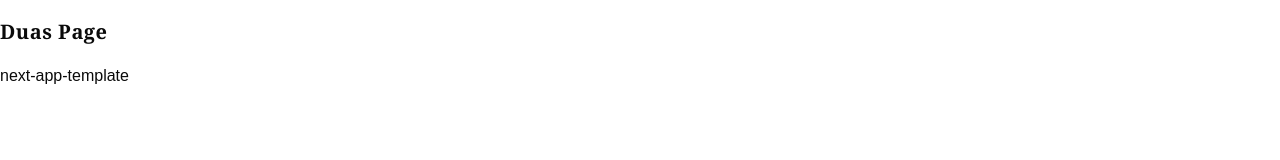
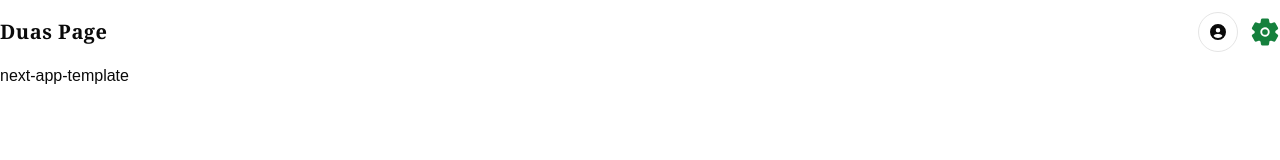
Before and after one commit to masud467/ird-foundation-task-client, a Next.js app: page / in a window 1280 px wide. Shown: the top 160 px of the page. Built offline with nearby package versions, Linux system fonts and the light colour scheme.

Commit message:
added dropdown-menu on navbar section.

```diff
--- a/package.json
+++ b/package.json
@@ -17,6 +17,7 @@
     "next": "15.0.3",
     "react": "19.0.0-rc-66855b96-20241106",
     "react-dom": "19.0.0-rc-66855b96-20241106",
+    "react-icons": "^5.3.0",
     "tailwind-merge": "^2.5.4",
     "tailwindcss-animate": "^1.0.7"
   },
--- /dev/null
+++ b/src/components/CircleLoading.jsx
@@ -0,0 +1,13 @@
+import React from "react";
+
+const CircleLoading = ({ className }) => {
+  return (
+    <div className="my-10 flex justify-center">
+      <div
+        className={`${className} h-10 w-10 animate-spin rounded-full border-4 border-t-primary`}
+      ></div>
+    </div>
+  );
+};
+
+export default CircleLoading;
--- a/src/components/Navbar.jsx
+++ b/src/components/Navbar.jsx
@@ -1,12 +1,18 @@
 "use client";
 import Link from "next/link";
-
+import { IoSettings } from "react-icons/io5";
 import React from "react";
+import { Button } from "./ui/button";
+import { FaCircleUser } from "react-icons/fa6";
+import {
+  DropdownMenu,
+  DropdownMenuContent,
+  DropdownMenuLabel,
+  DropdownMenuSeparator,
+  DropdownMenuTrigger,
+} from "./ui/dropdown-menu";
 
 const Navbar = () => {
-  // const [isCartOpen, setCartOpen] = useState(false);
-  // const [isClient, setIsClient] = useState(false);
-
   return (
     <>
       <header className={"sticky top-0 z-50 h-16 w-full border-border/40"}>
@@ -19,6 +25,32 @@ const Navbar = () => {
               Duas Page
             </span>
           </Link>
+          <div className="flex items-center gap-3">
+            <>
+              <DropdownMenu>
+                <DropdownMenuTrigger asChild>
+                  <Button
+                    variant="outline"
+                    size="icon"
+                    className="overflow-hidden rounded-full"
+                  >
+                    <FaCircleUser className="size-7" />
+                  </Button>
+                </DropdownMenuTrigger>
+                <DropdownMenuContent align="end" className="w-52">
+                  <DropdownMenuLabel>Support Us</DropdownMenuLabel>
+                  <DropdownMenuLabel>Download Dua App</DropdownMenuLabel>
+                  <DropdownMenuLabel>Privacy Policy</DropdownMenuLabel>
+                  <DropdownMenuLabel>Thanks & Credits</DropdownMenuLabel>
+                  <DropdownMenuLabel>About Us</DropdownMenuLabel>
+                  <DropdownMenuLabel>Copyright Warning</DropdownMenuLabel>
+                  <DropdownMenuLabel>Our Other Projects</DropdownMenuLabel>
+                  <DropdownMenuSeparator />
+                </DropdownMenuContent>
+              </DropdownMenu>
+              <IoSettings  className="text-green-700 text-3xl" />
+            </>
+          </div>
         </div>
       </header>
     </>
```
Also changed, not shown: 1 other file (tests, documents, lock files or other folders).
